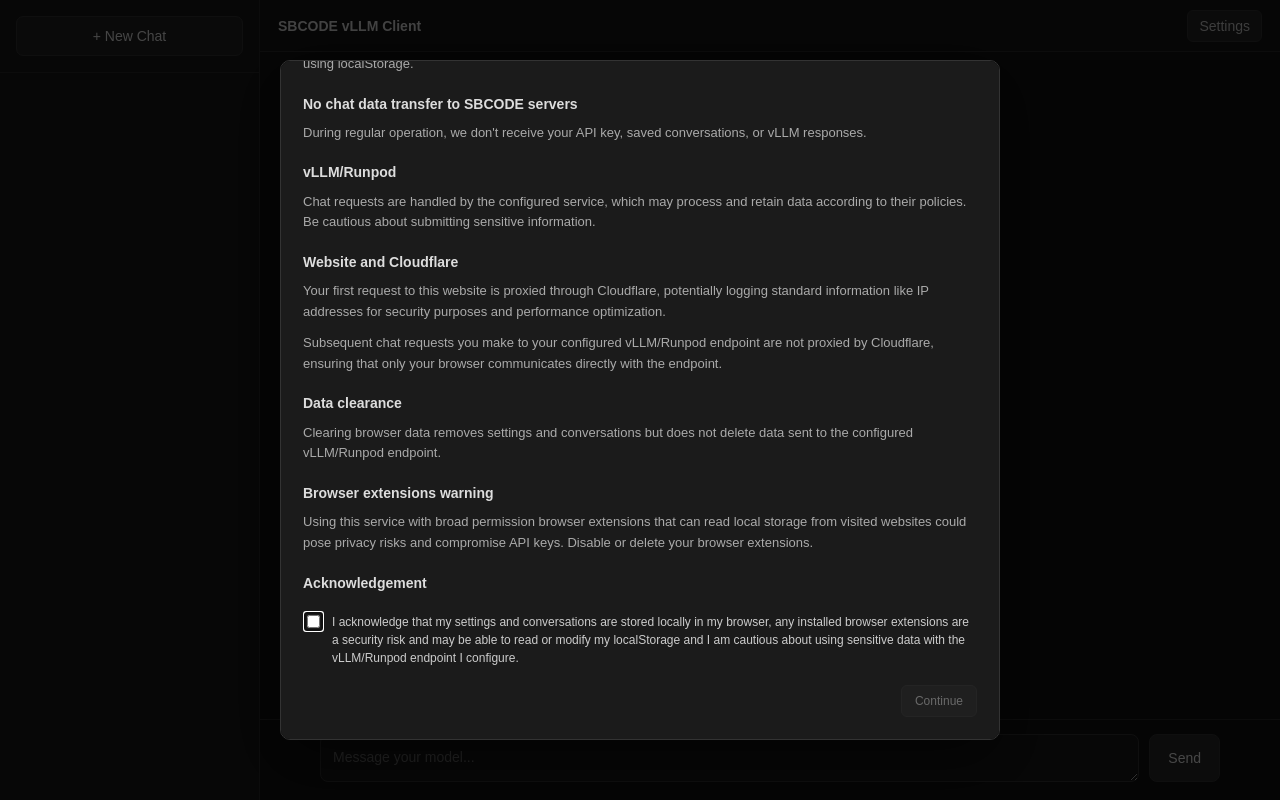
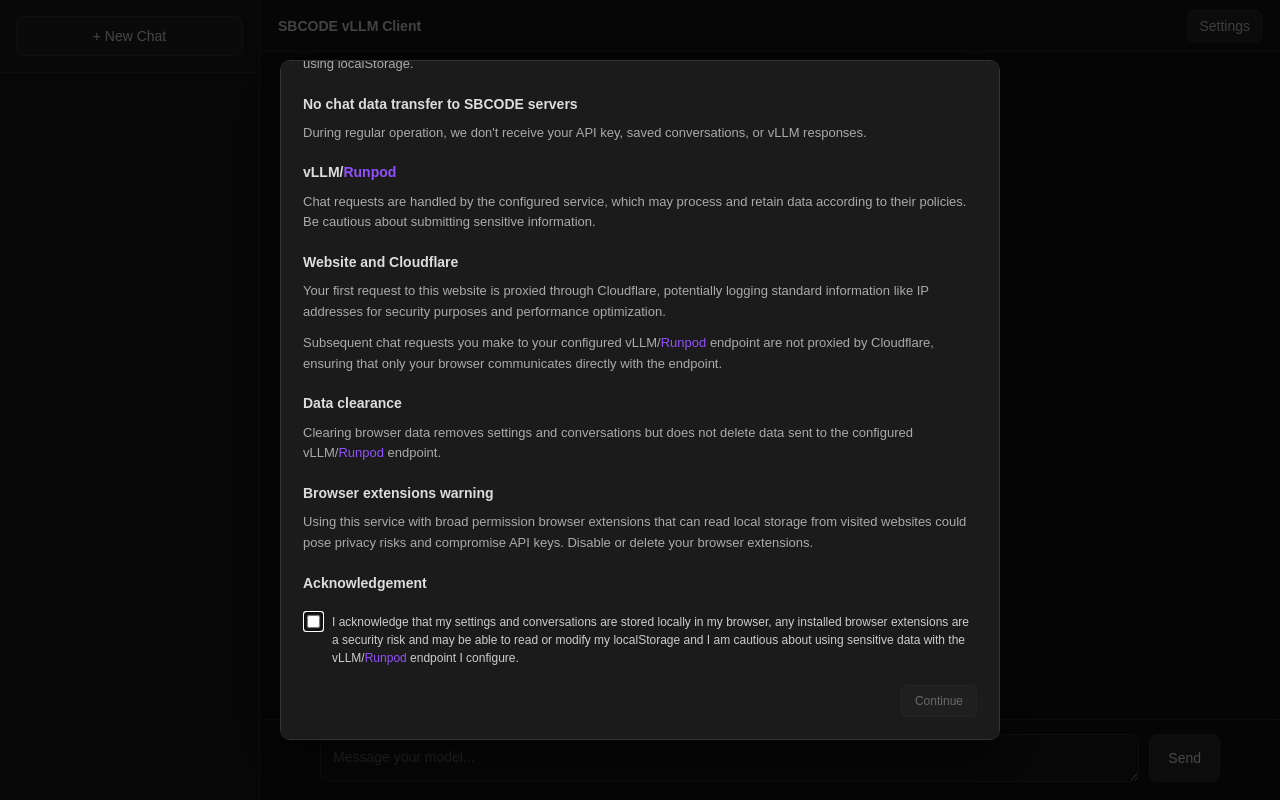
Before and after one commit to Sean-Bradley/vLLM-Client, a plain HTML site: page index.html in a window 1280 px wide. Drawn offline with Linux system fonts and the light colour scheme.

Commit message:
add Runpod links and styling

```diff
--- a/index.html
+++ b/index.html
@@ -152,7 +152,8 @@
                 <h3>No chat data transfer to SBCODE servers</h3>
                 <p>During regular operation, we don't receive your API key, saved conversations, or vLLM responses.</p>
 
-                <h3>vLLM/Runpod</h3>
+                <h3>vLLM/<a href="https://get.runpod.io/q0btky2wuu29" target="_blank" class="runpod-link">Runpod</a>
+                </h3>
                 <p>Chat requests are handled by the configured service, which may process and retain data according to
                     their policies. Be cautious about submitting sensitive information.</p>
 
@@ -160,13 +161,16 @@
                 <p>Your first request to this website is proxied through Cloudflare, potentially
                     logging standard information like IP addresses for security purposes and performance optimization.
                 </p>
-                <p>Subsequent chat requests you make to your configured vLLM/Runpod endpoint are
+                <p>Subsequent chat requests you make to your configured vLLM/<a
+                        href="https://get.runpod.io/q0btky2wuu29" target="_blank" class="runpod-link">Runpod</a>
+                    endpoint are
                     not proxied by Cloudflare, ensuring that only your browser communicates directly with the endpoint.
                 </p>
 
                 <h3>Data clearance</h3>
                 <p>Clearing browser data removes settings and conversations but does not delete data sent to the
-                    configured vLLM/Runpod endpoint.</p>
+                    configured vLLM/<a href="https://get.runpod.io/q0btky2wuu29" target="_blank"
+                        class="runpod-link">Runpod</a> endpoint.</p>
 
                 <h3>Browser extensions warning</h3>
                 <p>Using this service with broad permission browser extensions that can read local storage from visited
@@ -181,7 +185,8 @@
                         able to read or modify my
                         localStorage
                         and I am cautious
-                        about using sensitive data with the vLLM/Runpod endpoint I configure.
+                        about using sensitive data with the vLLM/<a href="https://get.runpod.io/q0btky2wuu29"
+                            target="_blank" class="runpod-link">Runpod</a> endpoint I configure.
                     </span>
                 </label>
             </div>
--- a/styles.css
+++ b/styles.css
@@ -995,3 +995,8 @@ body {
         font-size: 20px;
     }
 }
+
+.runpod-link {
+    color: rgb(146, 81, 252) !important;
+    text-decoration: none !important;
+}
```
